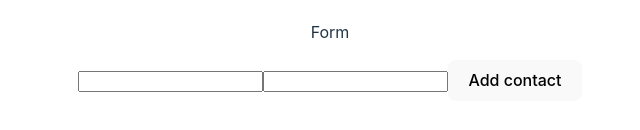
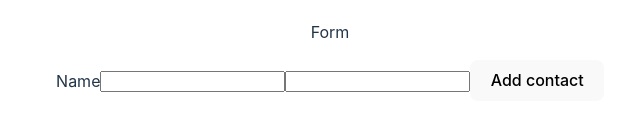
Before and after one commit to AlinaPrysiazhniuk/goit-react-hw-03-vite, a React (Vite) app: page / in a window 1280 px wide. Shown: the part 402-532 px from the top of the page, without its empty margins (310-950 px from the left). Built offline with nearby package versions, Linux system fonts and the light colour scheme.

Commit message:
contact form

```diff
--- a/src/Components/ContactForm/ContactForm.jsx
+++ b/src/Components/ContactForm/ContactForm.jsx
@@ -5,15 +5,21 @@ const initialValues = {
   phonenumber: '',
 };
 
+const handleSubmit = (values, actions) => {
+  console.log(values);
+  actions.resetForm();
+};
+
 export default function ContactForm() {
   return (
     <>
       <p>Form</p>
-      <Formik initialValues={initialValues} onSubmit={() => {}}>
+      <Formik initialValues={initialValues} onSubmit={handleSubmit}>
         <Form>
+          <label htmlFor="">Name</label>
           <Field type="text" name="username" />
           <Field type="tel" name="phonenumber" />
-          <button type="button">Add contact</button>
+          <button type="submit">Add contact</button>
         </Form>
       </Formik>
     </>
```
